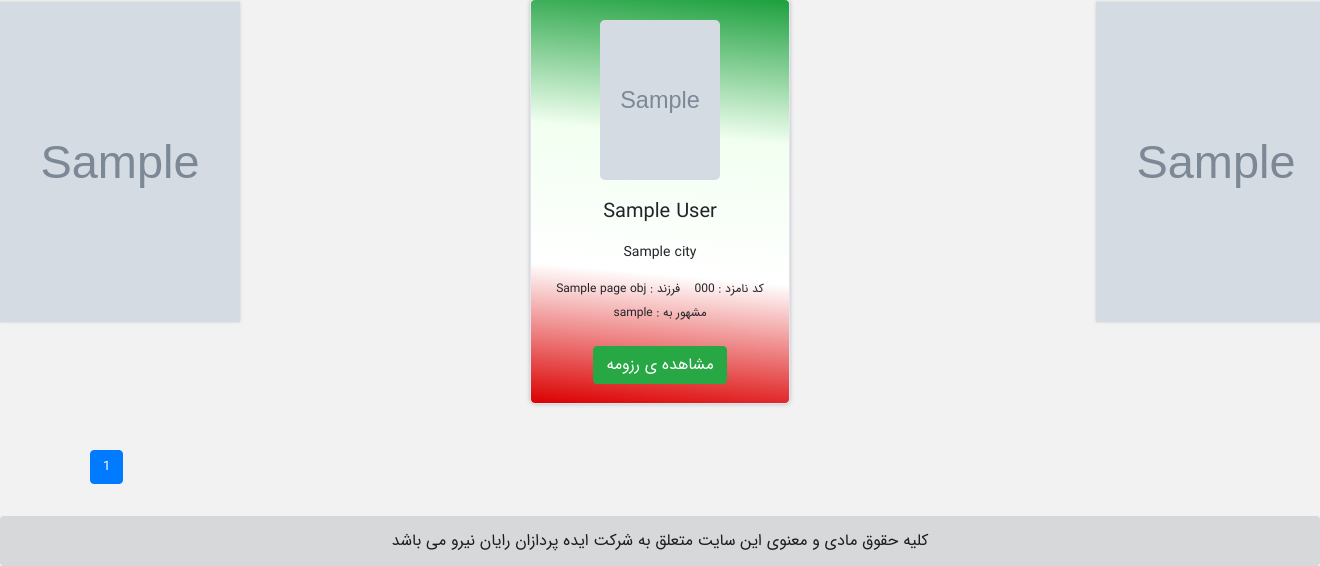
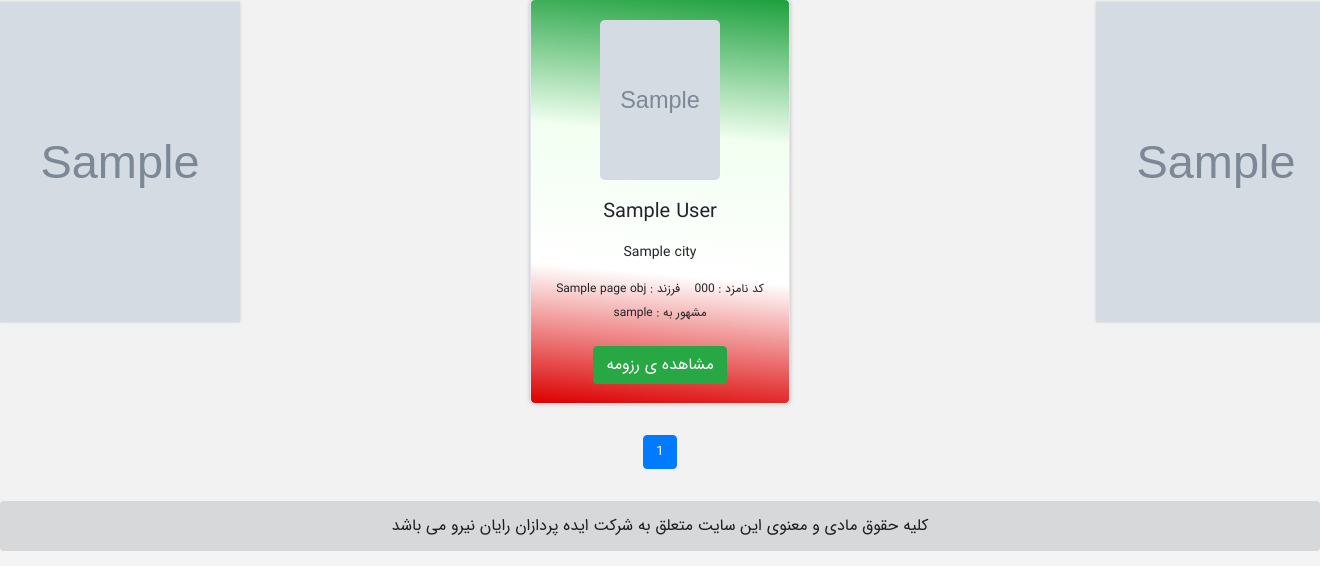
Before and after one commit to omiid-ad/Namzadan, a Django app: template mainapp/templates/mainapp/all-candidates.html in a window 1320 px wide; the page is wider, and only the part inside the window is pictured. Shown: the part 339-905 px from the top of that part. Run offline with Django 3.2, Linux system fonts and the light colour scheme; the template is opened without the code that fills it: most values are stand-ins (such as "Sample title", 1, 10 or a date in 2020); grey boxes marked "Sample" are stand-in pictures; some libraries are stand-ins or nearby versions.

Commit message:
margin bug fixed

```diff
--- a/mainapp/templates/mainapp/all-candidates.html
+++ b/mainapp/templates/mainapp/all-candidates.html
@@ -157,7 +157,7 @@
         </div>
     </div>
 
-    <div class="container pagination">
+    <div class="container">
         <ul class="pagination justify-content-center flex-row-reverse">
             {% if page_obj.has_previous %}
                 <form id="first" method="post" action="{% url 'home' %}">
```
